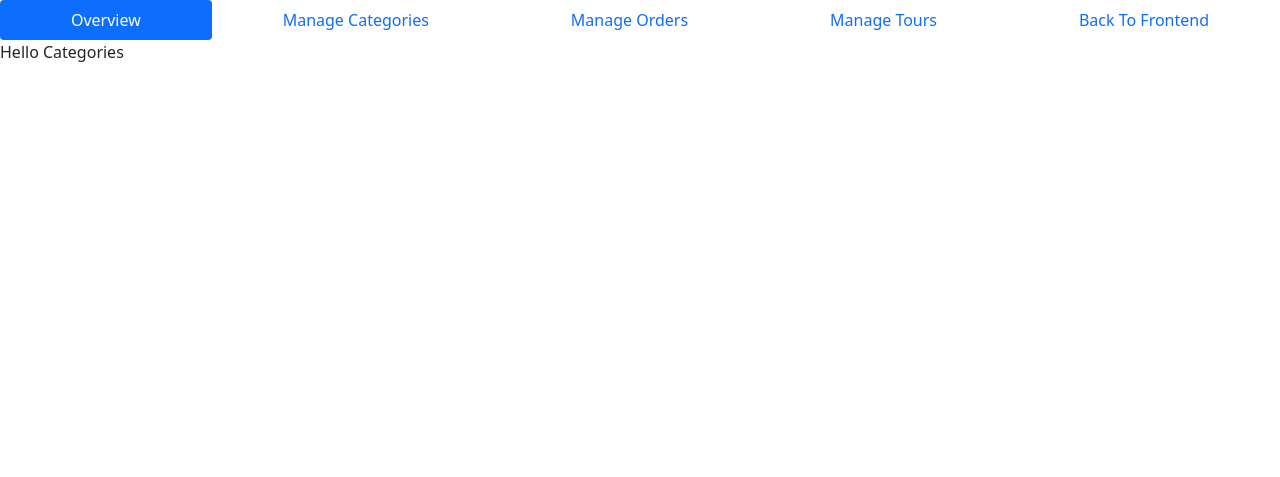
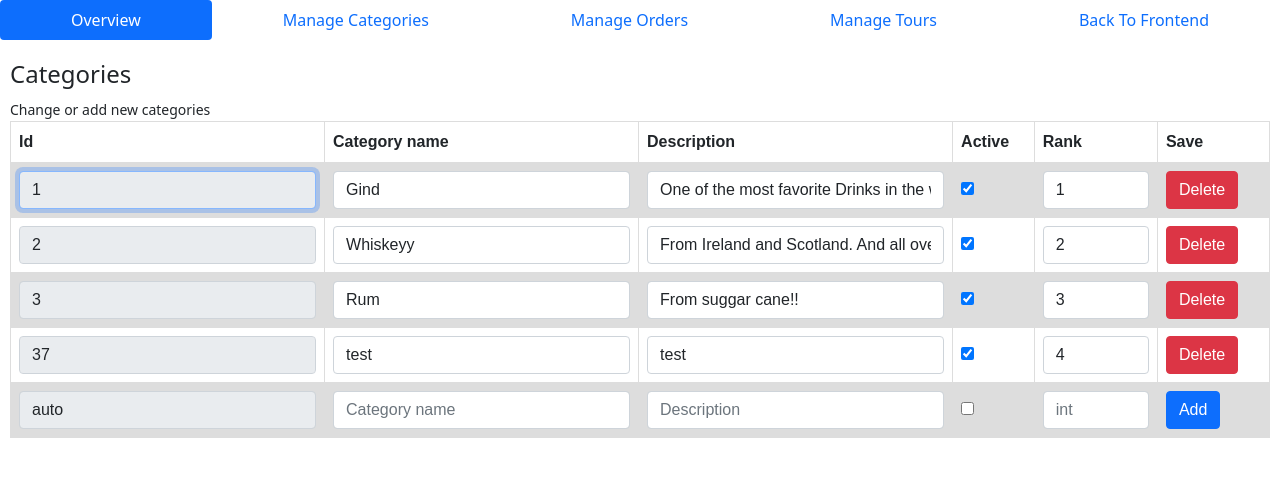
Before and after one commit to MalteHildebrandt/Web50_Capstone, a Django app: a page that uses drinx/templates/drinx/backend_layout.html in a window 1280 px wide. Shown: the top 477 px of the page. Run offline with Django 3.2, Linux system fonts and the light colour scheme; a user stored in the database is signed in; data comes from the database, SQL or seed files in the repository; both versions use the stored data as it was after the commit.

Commit message:
worked on backend

```diff
--- /dev/null
+++ b/drinx/static/drinx/backend.js
@@ -0,0 +1,68 @@
+function form_changed(id) {
+    document.getElementById(`save_btn_${id}`).hidden = false;
+}
+
+function form_save(e, id) {
+
+    // get Form data
+    const saveButton = document.getElementById(`save_btn_${id}`);
+    const saveForm = document.getElementById(`category_form_${id}`);
+    const saveFormData = new FormData(saveForm);
+
+    // prevent Form from actually submiting
+    e.preventDefault();
+
+    // determine which action to perform on the api
+    var action = 'update';
+
+    if (e.submitter.value === 'Delete') {
+        action = 'delete';
+    }
+
+    if (e.submitter.value === 'Add') {
+        action = 'insert';
+    }
+
+    // push it to the api
+    fetch('/savecategory', {
+        method: 'POST',
+        body: JSON.stringify({
+            action: action,
+            id: saveFormData.get('id'),
+            name: saveFormData.get('name'),
+            description: saveFormData.get('description'),
+            is_active: saveFormData.get('is_active'),
+            display_order: saveFormData.get('display_order')
+            })
+    })
+    // Update the dom if success
+    .then(response => {
+        if (response.ok) {
+            response.json()
+            .then(result => {
+                //alert('dataset updated');
+                saveButton.hidden = true;
+                if (action === 'insert') {
+                    saveButton.value ='Save';
+                    saveForm.elements['id'].value = result.newid;
+                }
+                if (action === 'delete') {
+                    const rowIndex = e.submitter.parentElement.parentElement.rowIndex;
+                    e.submitter.parentElement.parentElement.parentElement.parentElement.deleteRow(rowIndex);
+                }
+            })
+            .catch(error => {
+                alert(error);
+            });
+        }
+        else {
+            alert(response.error);
+        }
+    })
+    .catch(error => {
+        alert(error);
+    });
+
+    return false;
+
+}
--- a/drinx/static/drinx/styles.css
+++ b/drinx/static/drinx/styles.css
@@ -25,3 +25,23 @@
     width:500px;
     max-width:100%;
  }
+
+ .category-body {
+     margin: 20px 10px 10px 10px;
+ }
+
+table {
+    font-family: arial, sans-serif;
+    border-collapse: collapse;
+    width: 100%;
+  }
+
+  td, th {
+    border: 1px solid #dddddd;
+    text-align: left;
+    padding: 8px;
+  }
+
+  tr:nth-child(even) {
+    background-color: #dddddd;
+  }
--- a/drinx/templates/drinx/backend_categories.html
+++ b/drinx/templates/drinx/backend_categories.html
@@ -3,5 +3,51 @@
 
 
 {% block body %}
-    Hello Categories
+    <div class="category-body">
+        <h4>Categories</h4>
+        <small>Change or add new categories</small>
+            <table style="table-layout:auto;">
+                <tr>
+                    <th>Id</th>
+                    <th>Category name</th>
+                    <th>Description</th>
+                    <th>Active</th>
+                    <th>Rank</th>
+                    <th>Save</th>
+                </tr>
+                {% for category in categories %}
+                    <tr>
+                        <form onsubmit="form_save(event, {{ category.id }})" id="category_form_{{ category.id }}" action="{% url 'backend_categories' %}" method="post">
+                            {% csrf_token %}
+                            <td><input autofocus class="form-control" type="text" name="id" placeholder="id"  value ="{{ category.id }}" required readonly="true"></td>
+                            <td><input onkeydown="form_changed({{ category.id }})" autofocus class="form-control" type="text" name="name" placeholder="Category name"  value ="{{ category.name }}" required></td>
+                            <td><input onkeydown="form_changed({{ category.id }})" autofocus class="form-control" type="text" name="description" placeholder="Description"  value ="{{ category.description }}" required></td>
+                            {% if category.is_active %}
+                                <td><input onclick="form_changed({{ category.id }})" autofocus type="checkbox" name="is_active" placeholder="True/False"  value ="True" checked></td>
+                            {% else %}
+                                <td><input onclick="form_changed({{ category.id }})" autofocus type="checkbox"  name="is_active" placeholder="True/False"  value ="True"></td>
+                            {% endif %}
+                            <td><input onkeydown="form_changed({{ category.id }})" onclick="form_changed({{ category.id }})" autofocus class="form-control" type="number" min="1" max="99" name="display_order" placeholder="23"  value ="{{ category.display_order }}" required></td>
+                            <td>
+                                <input id="save_btn_{{ category.id }}" class="btn btn-primary" type="submit" value="Save" hidden>
+                                <input id="delete_btn_{{ category.id }}" class="btn btn-danger" type="submit" value="Delete">
+                            </td>
+                        </form>
+                    </tr>
+                {% endfor %}
+                <tr>
+                    <form onsubmit="form_save(event, 'new')" id="category_form_new" action="{% url 'backend_categories' %}" method="post">
+                        {% csrf_token %}
+                        <td><input autofocus class="form-control" type="text" name="id" value="auto" readonly="true"></td>
+                        <td><input autofocus class="form-control" type="text" name="name" placeholder="Category name" required></td>
+                        <td><input autofocus class="form-control" type="text" name="description" placeholder="Description" required></td>
+                        <td><input autofocus type="checkbox" name="is_active" placeholder="True/False" value ="True"></td>
+                        <td><input autofocus class="form-control" type="number" min="1" max="99" name="display_order" placeholder="int" required></td>
+                        <td><input id="save_btn_new"class="btn btn-primary" type="submit" value="Add"></td>
+                    </form>
+                </tr>
+            </table>
+    </div>
+
+
 {% endblock %}
--- a/drinx/templates/drinx/backend_layout.html
+++ b/drinx/templates/drinx/backend_layout.html
@@ -28,4 +28,6 @@
       <script src="https://cdn.jsdelivr.net/npm/bootstrap@5.0.0-beta3/dist/js/bootstrap.bundle.min.js" integrity="sha384-JEW9xMcG8R+pH31jmWH6WWP0WintQrMb4s7ZOdauHnUtxwoG2vI5DkLtS3qm9Ekf" crossorigin="anonymous"></script>
 
     </body>
+
+    <script src="{% static 'drinx/backend.js' %}"></script>
 </html>
--- a/drinx/urls.py
+++ b/drinx/urls.py
@@ -7,5 +7,9 @@ urlpatterns = [
     path("logout", views.logout_view, name="logout"),
     path("register", views.register_view, name="register"),
     path("backend", views.backend_index, name="backend_index"),
-    path("backend\categories", views.backend_categories, name="backend_categories")
+    path("backend\categories", views.backend_categories, name="backend_categories"),
+
+    #api urls
+    path("savecategory", views.savecategory, name="savecategory")
+
 ]
--- a/drinx/views.py
+++ b/drinx/views.py
@@ -3,8 +3,10 @@ from django.http import HttpResponse, HttpResponseRedirect, JsonResponse
 from django.contrib.auth import authenticate, login, logout
 from django.urls import reverse
 from django.db import IntegrityError
-from .models import User
+from .models import User, Category
 from django.contrib.admin.views.decorators import staff_member_required
+from django.views.decorators.csrf import csrf_exempt
+import json
 import os
 
 # Create your views here.
@@ -82,4 +84,60 @@ def backend_index(request):
 @staff_member_required
 def backend_categories(request):
 
-    return render(request, "drinx/backend_categories.html")
+    categories =  Category.objects.all()
+
+    return render(request, "drinx/backend_categories.html", {
+        "categories" : categories
+    })
+
+
+# API views
+
+@csrf_exempt
+@staff_member_required
+def savecategory(request):
+
+    # saving must be via POST
+    if request.method != "POST":
+        return JsonResponse({"error": "POST request required."}, status=400)
+
+    # get the data
+    data = json.loads(request.body)
+    action = data.get("action")
+    id = data.get("id")
+    name = data.get("name")
+    description = data.get("description")
+    is_active = data.get("is_active") or False
+    display_order = data.get("display_order")
+
+    try:
+            if action == "update":
+                category = Category.objects.get(id=id)
+                category.name = name
+                category.description = description
+                category.is_active = is_active
+                category.display_order = display_order
+                category.save()
+                return JsonResponse({
+                            "message": "successfully updated",
+                            },  status=201)
+            elif action == "insert":
+                category = Category(name=name, description=description, is_active=is_active, display_order=display_order)
+                category.save()
+                id=category.id
+                return JsonResponse({
+                            "message": "successfully new addded",
+                            "newid": id
+                            },  status=201)
+            elif action == "delete":
+                Category.objects.filter(id=id).delete()
+                return JsonResponse({
+                            "message": "successfully delted",
+                            },  status=201)
+            else: pass
+
+
+    except Category.DoesNotExist:
+        return JsonResponse({
+            "error": f"Category with id {id} does not exist."
+        }, status=400)
```
Also changed, not shown: db.sqlite3.
